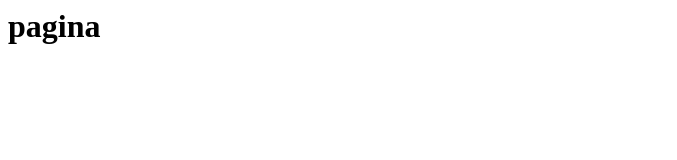
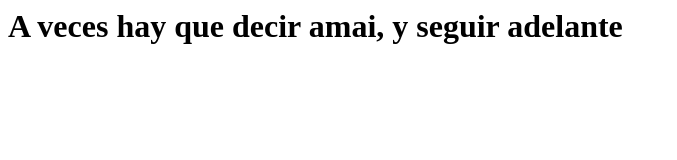
Before and after one commit to 16maniatic/page, a plain HTML site: page index.html in a window 1280 px wide. Shown: the whole page, without its empty margins (0-677 px from the left). Drawn offline with Linux system fonts and the light colour scheme.

Commit message:
Update index.html

```diff
--- a/index.html
+++ b/index.html
@@ -1 +1 @@
-<h1> pagina </h1>
+<h1> A veces hay que decir amai, y seguir adelante </h1>
```
